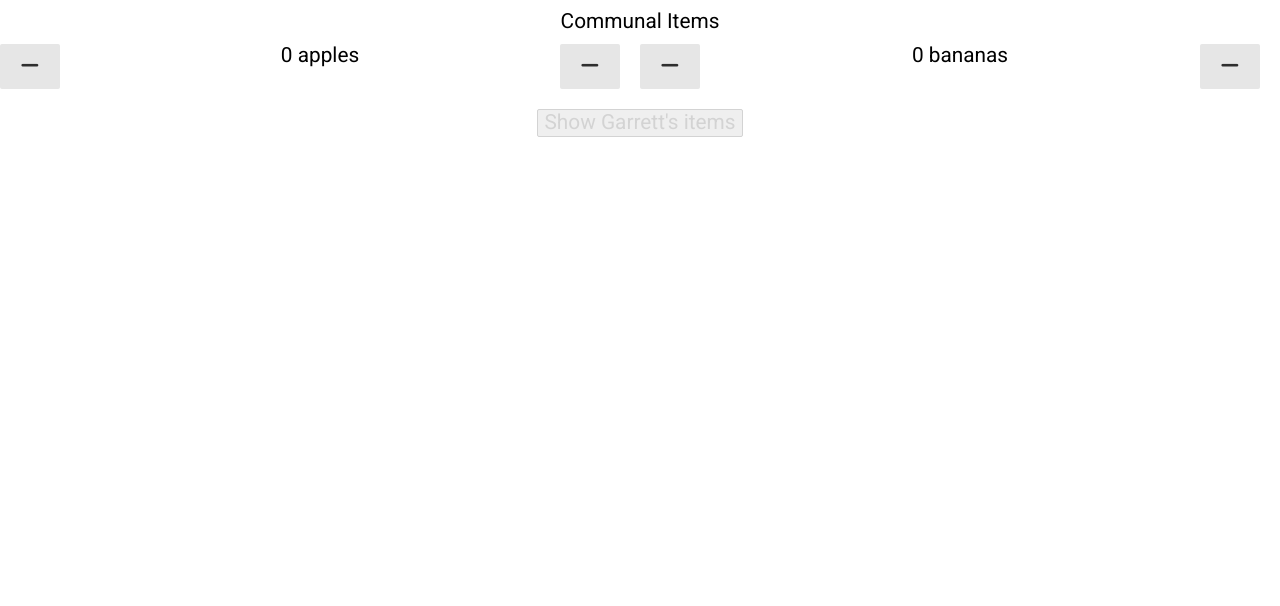
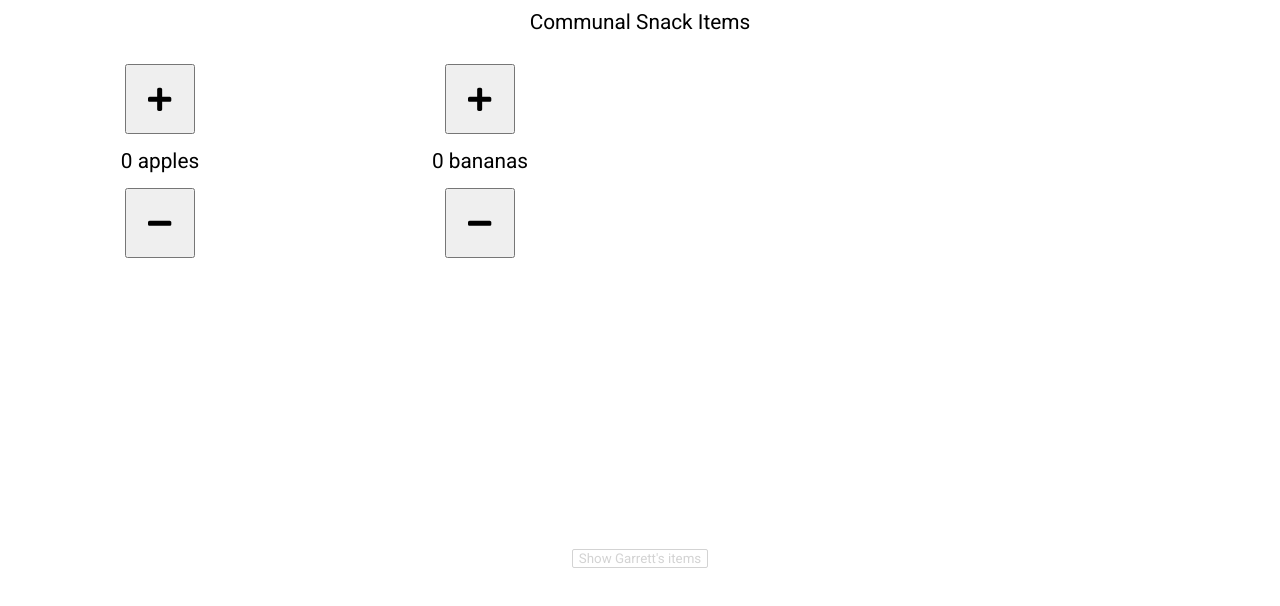
Before and after one commit to garrettheath4/pantry-tracker, a React (Create React App) app in the folder webapp/: page / in a window 1280 px wide. Shown: the top 606 px of the page. Built offline with nearby package versions, Linux system fonts and the light colour scheme; no server answers.

Commit message:
Items now have buttons above/below instead of left/right; removed Pure CSS library in favor of simple CSS grid layout; added FontAwesome React library

```diff
--- a/webapp/package.json
+++ b/webapp/package.json
@@ -3,6 +3,9 @@
   "version": "0.1.0",
   "private": true,
   "dependencies": {
+    "@fortawesome/fontawesome-svg-core": "^1.2.25",
+    "@fortawesome/free-solid-svg-icons": "^5.11.2",
+    "@fortawesome/react-fontawesome": "^0.1.7",
     "react": "^16.12.0",
     "react-dom": "^16.12.0",
     "react-scripts": "3.2.0"
--- a/webapp/public/index.html
+++ b/webapp/public/index.html
@@ -28,8 +28,7 @@
 
     <!-- Custom styles here -->
     <link href="https://fonts.googleapis.com/css?family=Roboto&display=swap" rel="stylesheet">
-    <script src="https://kit.fontawesome.com/b57c4651d2.js" crossorigin="anonymous"></script>
-    <link rel="stylesheet" href="https://unpkg.com/purecss@1.0.1/build/pure-min.css" integrity="sha384-oAOxQR6DkCoMliIh8yFnu25d7Eq/PHS21PClpwjOTeU2jRSq11vu66rf90/cZr47" crossorigin="anonymous">
+    <!-- <link rel="stylesheet" href="https://unpkg.com/purecss@1.0.1/build/pure-min.css" integrity="sha384-oAOxQR6DkCoMliIh8yFnu25d7Eq/PHS21PClpwjOTeU2jRSq11vu66rf90/cZr47" crossorigin="anonymous"> -->
     <style>
       /*
       When setting the primary font stack, apply it to the Pure grid units along
--- a/webapp/src/App.css
+++ b/webapp/src/App.css
@@ -19,22 +19,31 @@ html, body {
   border: 1px solid lightgray;
   border-radius: 2px;
   color: lightgray;
+  background-color: white;
 }
 
 .inventoryGrid {
+  display: grid;
+  grid-template-columns: repeat(4, 1fr);
+  min-height: 480px;
   margin-bottom: 20px;
+}
+
+.item {
+  margin: 20px 0;
+  text-align: center;
 }
 
 .countNumber {
   display: inline-block;
-  min-width: 40px;
+  min-width: 120px;
+  margin: 15px 0;
   text-align: center;
 }
 
 .countButton {
-  width: 45px;
-  height: 45px;
-  font-size: 1em;
+  width: 70px;
+  height: 70px;
 }
 
 table {
--- a/webapp/src/App.js
+++ b/webapp/src/App.js
@@ -1,7 +1,12 @@
 import React, { useState } from "react"
+import { library as fontAwesomeLibrary } from "@fortawesome/fontawesome-svg-core"
+import { faMinus, faPlus } from "@fortawesome/free-solid-svg-icons"
+
 import Inventory from "./Inventory.jsx"
 import { communalItemNames, garrettItemNames } from "./ItemLists"
 import "./App.css"
+
+fontAwesomeLibrary.add(faMinus, faPlus)
 
 function App() {
   // Raspberry Pi touchscreen resolution is 800 x 480
@@ -13,7 +18,7 @@ function App() {
 
   return (
     <div className="App">
-      <div className="inventoryHeader">Communal Items</div>
+      <div className="inventoryHeader">Communal Snack Items</div>
       <Inventory itemNames={communalItemNames} />
       <div className="inventoryHeader">
         <button
--- a/webapp/src/Item.jsx
+++ b/webapp/src/Item.jsx
@@ -54,15 +54,15 @@ const Item = ({ name }) => {
   )
 
   return (
-    <div className="pure-u-1-2">
+    <div className="pure-u-1-2 item">
+      <ItemButton
+        increments={true}
+        onClickHandler={countHandlerFactory(count + 1)}
+      />
+      <ItemCount count={count} name={name} />
       <ItemButton
         increments={false}
         onClickHandler={countHandlerFactory(count - 1)}
-      />
-      <ItemCount count={count} name={name} />
-      <ItemButton
-        increments={true}
-        onClickHandler={countHandlerFactory(count + 1)}
       />
     </div>
   )
--- a/webapp/src/ItemButton.jsx
+++ b/webapp/src/ItemButton.jsx
@@ -1,15 +1,16 @@
 import React from "react"
+import { FontAwesomeIcon } from "@fortawesome/react-fontawesome"
 
 const ItemButton = ({ onClickHandler, increments }) => {
   return (
     <div className="pure-u-1-8">
       <button
-        className="pure-button"
+        className="pure-button countButton"
         onClick={onClickHandler}
       >
         {increments
-          ? <i className="fas fa-minus" />
-          : <i className="fas fa-minus" />}
+          ? <FontAwesomeIcon size="2x" icon="plus" />
+          : <FontAwesomeIcon size="2x" icon="minus" />}
       </button>
     </div>
   )
```
Also changed, not shown: 1 other file (tests, documents, lock files or other folders).
